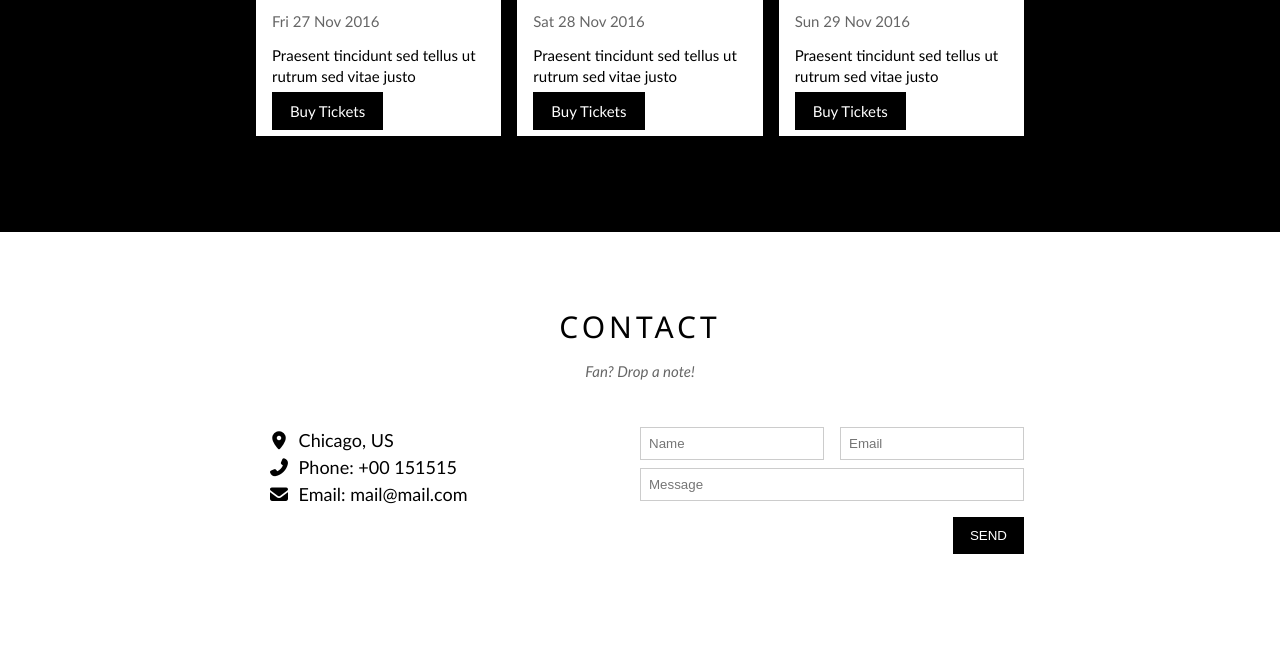
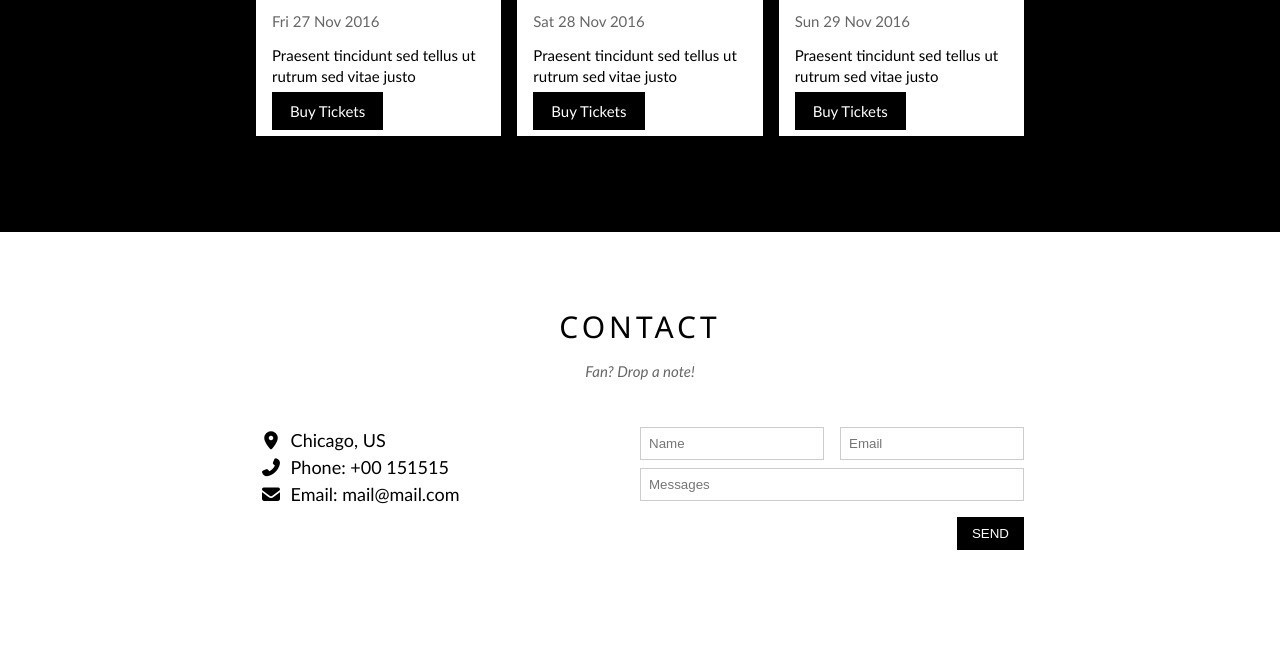
Before and after one commit to hythang/w3_band, a plain HTML site: page index.html in a window 1280 px wide. Shown: the part 1527-2177 px from the top of the page. Drawn offline with Linux system fonts and the light colour scheme.

Commit message:
complete contact section

```diff
--- a/assets/css/style.css
+++ b/assets/css/style.css
@@ -26,23 +26,27 @@ html {
 }
 
 .col {
+    float: left !important;
+}
+
+.col-pad {
     float: left;
     padding-left: 8px;
     padding-right: 8px;
-}
-
-.mt-8 {
-    margin-top: 8px !important;
-}
-
-.mt-16 {
-    margin-top: 16px !important;
 }
 
 .row::after {
     content: "";
     display: block;
     clear: both;
+}
+
+.row-padding {
+    padding: 0 8px;
+}
+
+.right {
+    float: right !important;
 }
 
 .full {
@@ -55,6 +59,14 @@ html {
 
 .third {
     width: 33.33333%;
+}
+
+.mt-8 {
+    margin-top: 8px;
+}
+
+.mt-16 {
+    margin-top: 16px;
 }
 
 .pad-32 {
@@ -300,22 +312,22 @@ section {
 }
 
 /* Contact */
-.contact-body::after {
-    content: "";
+#contact .contact-body::after {
+    content: '';
     display: block;
     clear: both;
+}
+
+#contact .contact-info {
+    font-size: 18px;
+    line-height: 1.5;
 }
 
 #contact .fas {
     width: 30px;
 }
 
-.contact-info {
-    font-size: 18px;
-    line-height: 1.5;
-}
-
-.contact-form {
+#contact .contact-form {
     font-size: 15px;
 }
 
@@ -325,19 +337,14 @@ section {
     width: 100%;
 }
 
-.right {
-    float: right !important;
+.submit-btn {
+    background-color: #000;
+    color: #fff;
+    padding: 9px 15px;
+    border: none;
 }
 
-.contact-form .form-submit-btn {
-    background-color: #000;
-    color: #fff;
-    border: none;
-    padding: 11px 17px;
-    margin-right: -8px;
-}
-
-.contact-form .form-submit-btn:hover {
+.submit-btn:hover {
     background-color: #ccc;
     color: #000;
     cursor: pointer;
--- a/index.html
+++ b/index.html
@@ -84,7 +84,7 @@
                     </ul>
                     <!--Places section-->
                     <div class="places-section row">
-                        <div class="col third">
+                        <div class="col-pad third">
                             <img src="/assets/img/content/place1/newyork.jpg" alt="New York" class="place-img">
                             <div class="place-body">
                                 <p class="place-name"><b>New York</b></p>
@@ -93,7 +93,7 @@
                                 <a href="#" class="buy-btn">Buy Tickets</a>
                             </div>
                         </div>
-                        <div class="col third">
+                        <div class="col-pad third">
                             <img src="/assets/img/content/place2/paris.jpg" alt="Paris" class="place-img">
                             <div class="place-body">
                                 <p class="place-name"><b>Paris</b></p>
@@ -102,7 +102,7 @@
                                 <a href="#" class="buy-btn">Buy Tickets</a>
                             </div>
                         </div>
-                        <div class="col third">
+                        <div class="col-pad third">
                             <img src="/assets/img/content/place3/sanfran.jpg" alt="San Fracisco" class="place-img">
                             <div class="place-body">
                                 <p class="place-name"><b>San Fracisco</b></p>
@@ -135,20 +135,18 @@
                     </div>
                     <div class="col half contact-form">
                         <form action="">
-                            <div class="row">
-                                <div class="col half">
-                                    <input type="text" name="" placeholder="Name" required id="" class="form-control">
+                            <div class="row row-padding">
+                                <div class="col-pad half">
+                                   <input type="text" name="" placeholder="Name" id="" class="form-control">
                                 </div>
-                                <div class="col half">
-                                    <input type="email" name="" placeholder="Email" required id="" class="form-control">
+                                <div class="col-pad half">
+                                    <input type="email" name="" placeholder="Email" id="" class="form-control">
                                 </div>
                             </div>
-                            <div class="row mt-8">
-                                <div class="col full">
-                                    <input type="text" name="" placeholder="Message" required id="" class="form-control">
-                                </div>
+                            <div class="col full mt-8">
+                                <input type="text" name="" placeholder="Messages" id="" class="form-control">
                             </div>
-                            <input class="right mt-16 form-submit-btn" type="submit" value="SEND"></input>
+                            <input class="mt-16 submit-btn right" type="button" value="SEND">
                         </form>
                     </div>
                 </div>
```
